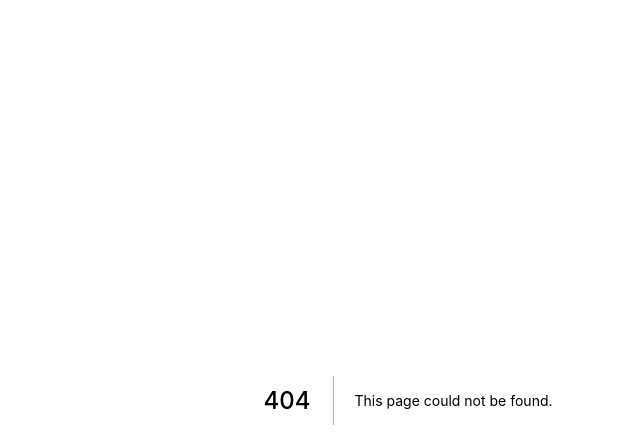
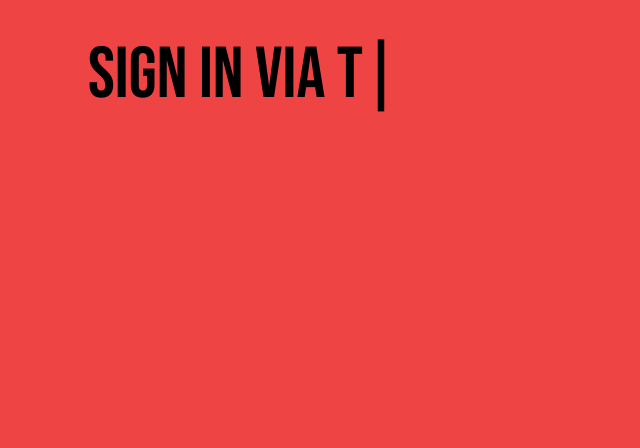
Before and after one commit to Ptaku09/coding-blog, a Next.js app: page /signin in a window 1280 px wide. Before the commit this address had no page. Shown: the top 448 px of the page, without its empty margins (232-872 px from the left). Built offline with nearby package versions, Linux system fonts and the light colour scheme.

Commit message:
sign in page - add typewriter

```diff
--- a/pages/api/auth/[...nextauth].ts
+++ b/pages/api/auth/[...nextauth].ts
@@ -24,6 +24,7 @@ const client = DynamoDBDocument.from(new DynamoDB(config), {
 
 export default NextAuth({
   adapter: DynamoDBAdapter(client, { tableName: 'coding-blog-users' }),
+  secret: process.env.NEXT_AUTH_SECRET as string,
   providers: [
     GitHub({
       clientId: process.env.GITHUB_CLIENT_ID as string,
@@ -39,4 +40,8 @@ export default NextAuth({
       clientSecret: process.env.GOOGLE_CLIENT_SECRET as string,
     }),
   ],
+  pages: {
+    signIn: '/signin',
+    error: '/signin',
+  },
 });
--- /dev/null
+++ b/pages/signin.tsx
@@ -0,0 +1,47 @@
+import { useEffect, useState } from 'react';
+
+const Signin = () => {
+  const [words] = useState(['Google', 'Twitter', 'Github']);
+  const [index, setIndex] = useState(0);
+  const [subIndex, setSubIndex] = useState(0);
+  const [blink, setBlink] = useState(true);
+  const [reverse, setReverse] = useState(false);
+
+  useEffect(() => {
+    if (subIndex === words[index].length + 1 && !reverse) {
+      setReverse(true);
+      return;
+    }
+
+    if (subIndex === 0 && reverse) {
+      setReverse(false);
+      setIndex((prevState) => (prevState + 1) % words.length);
+      return;
+    }
+
+    const timeout = setTimeout(() => {
+      setSubIndex((prevState) => (reverse ? prevState - 1 : prevState + 1));
+    }, Math.max(reverse ? 175 : subIndex === words[index].length ? 1000 : 150, Math.random() * 350));
+
+    return () => clearTimeout(timeout);
+  }, [words, index, subIndex, reverse]);
+
+  useEffect(() => {
+    const timeout = setTimeout(() => {
+      setBlink((prevState) => !prevState);
+    }, 750);
+
+    return () => clearTimeout(timeout);
+  }, [blink]);
+
+  return (
+    <div className="w-screen bg-red-500 h-screen py-10 px-auto flex justify-center">
+      <p className="font-bebas text-7xl w-1/2 text-left">
+        Sign in via {words[index].substring(0, subIndex)}
+        {blink ? '|' : ''}
+      </p>
+    </div>
+  );
+};
+
+export default Signin;
--- a/tailwind.config.js
+++ b/tailwind.config.js
@@ -18,6 +18,25 @@ module.exports = {
           },
           '100%': {
             opacity: 1,
+          },
+        },
+        typing: {
+          '0%': {
+            width: 0,
+          },
+          '100%': {
+            width: '100%',
+          },
+        },
+        blinkCaret: {
+          '0%': {
+            'border-color': 'transparent',
+          },
+          '50%': {
+            'border-color': '#8f00f4',
+          },
+          '100%': {
+            'border-color': 'transparent',
           },
         },
         slide: {
@@ -56,6 +75,7 @@ module.exports = {
         sliding: 'slide 7s linear',
         myBounce: 'myBounce 1s infinite',
         gradientBackground: 'gradientBackground 7s ease infinite',
+        typing: 'typing 5s steps(40, end), blinkCaret 1s step-end infinite',
       },
       fontFamily: {
         flower: ['Indie Flower', 'cursive'],
```
